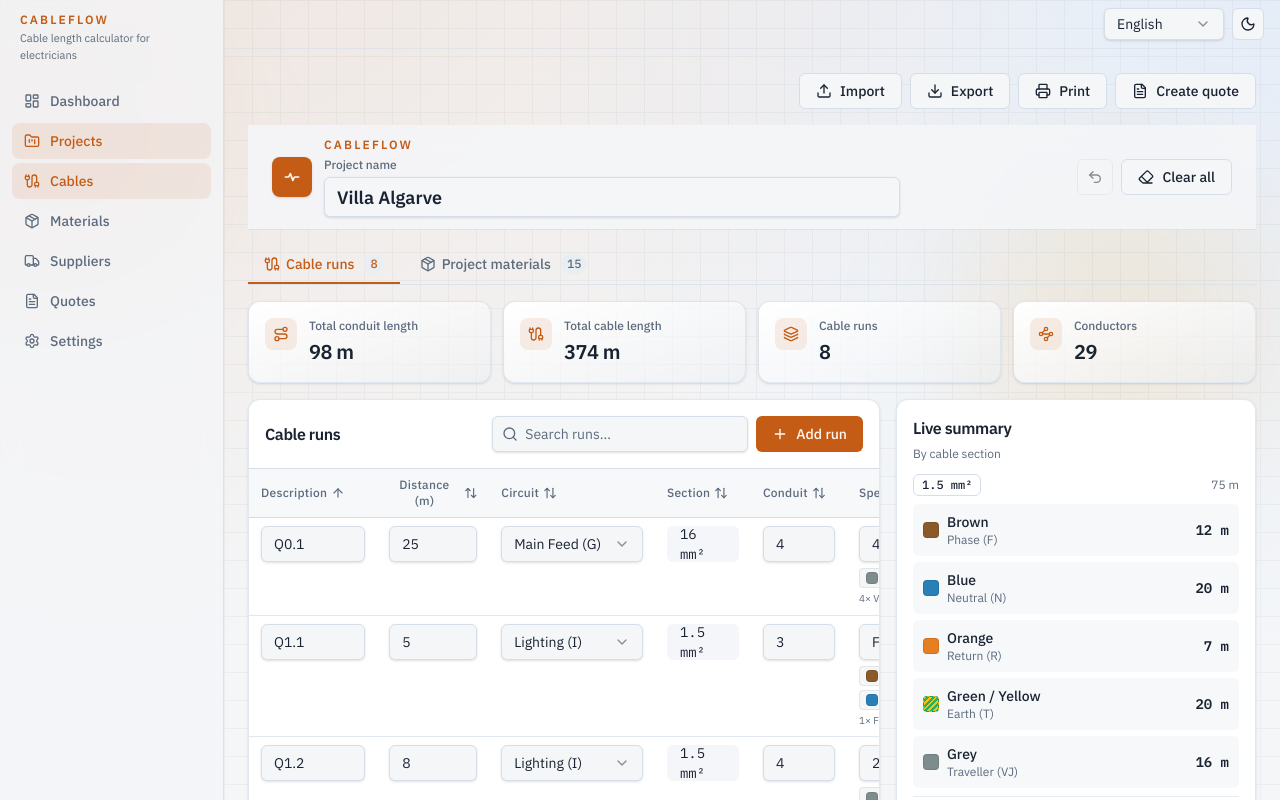
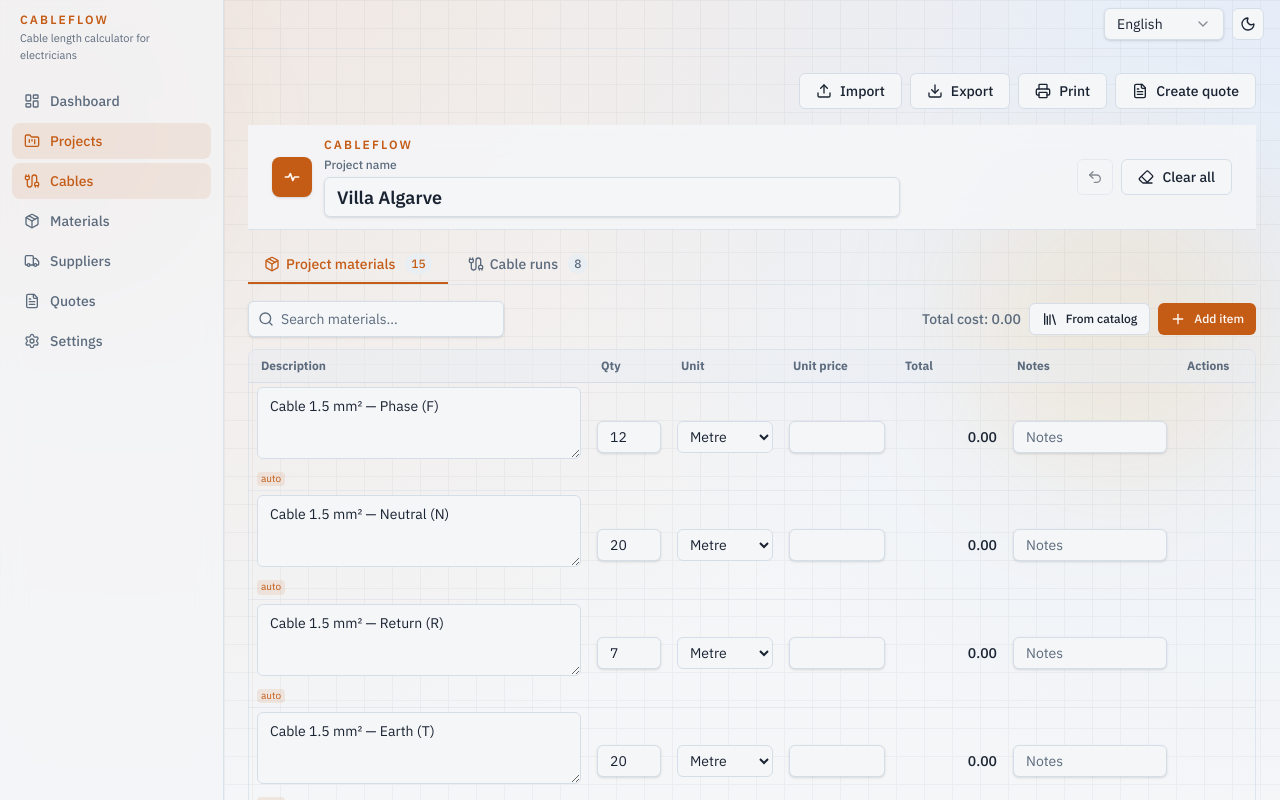
Before and after one commit to tmnunes/cableflow, a React (Vite) app: page /projects/9f4d8761-4138-4891-8c65-3120f624ed55/cables in a window 1280 px wide. Shown: the top 800 px of the page. Built offline with nearby package versions, Linux system fonts and the light colour scheme.

Commit message:
Refine project materials tab layout and row picker
Co-authored-by: Tiago Nunes <nunes_t@hotmail.com>

```diff
--- a/src/components/project/ProjectMaterialsTable.tsx
+++ b/src/components/project/ProjectMaterialsTable.tsx
@@ -62,6 +62,29 @@ export function ProjectMaterialsTable({
     })
 
   const supplierName = (id?: string) => suppliers.find((s) => s.id === id)?.name
+  const catalogLookup = useMemo(() => {
+    const byLabel = new Map<string, Material>()
+    const byId = new Map<string, Material>()
+    for (const material of catalogMaterials) {
+      const supplier = supplierName(material.supplierId)
+      const label = [material.name, supplier].filter(Boolean).join(' — ')
+      byLabel.set(label, material)
+      byId.set(material.id, material)
+    }
+    return { byLabel, byId }
+  }, [catalogMaterials, suppliers])
+
+  const applyCatalogSelection = (itemId: string, rawValue: string) => {
+    const selected = catalogLookup.byLabel.get(rawValue)
+    if (!selected) return
+    onUpdate(itemId, {
+      description: selected.name,
+      unit: selected.unit,
+      unitPrice: selected.purchasePrice,
+      catalogMaterialId: selected.id,
+      supplierId: selected.supplierId,
+    })
+  }
 
   return (
     <div className="space-y-3">
@@ -96,7 +119,7 @@ export function ProjectMaterialsTable({
         <table className="w-full text-sm">
           <thead>
             <tr className="border-b bg-muted/50 text-left text-xs font-medium text-muted-foreground">
-              <th className="px-3 py-2">{t('projectMaterials.description')}</th>
+              <th className="min-w-[340px] px-3 py-2">{t('projectMaterials.description')}</th>
               <th className="w-20 px-3 py-2">{t('projectMaterials.quantity')}</th>
               <th className="w-28 px-3 py-2">{t('projectMaterials.unit')}</th>
               <th className="w-28 px-3 py-2">{t('projectMaterials.unitPrice')}</th>
@@ -120,11 +143,35 @@ export function ProjectMaterialsTable({
                 return (
                   <tr key={item.id} className="border-b border-border/50 last:border-0">
                     <td className="px-2 py-1">
-                      <div>
-                        <Input
+                      <div className="space-y-1.5">
+                        {!isCableAuto ? (
+                          <>
+                            <Input
+                              list={`catalog-materials-${item.id}`}
+                              defaultValue={
+                                item.catalogMaterialId
+                                  ? [item.description, supplier].filter(Boolean).join(' — ')
+                                  : ''
+                              }
+                              onChange={(e) => applyCatalogSelection(item.id, e.target.value)}
+                              className="h-8 text-sm"
+                              placeholder={t('projectMaterials.catalogSearch')}
+                            />
+                            <datalist id={`catalog-materials-${item.id}`}>
+                              {catalogMaterials.map((material) => {
+                                const optionSupplier = supplierName(material.supplierId)
+                                const label = [material.name, optionSupplier]
+                                  .filter(Boolean)
+                                  .join(' — ')
+                                return <option key={material.id} value={label} />
+                              })}
+                            </datalist>
+                          </>
+                        ) : null}
+                        <textarea
                           value={item.description}
                           onChange={(e) => onUpdate(item.id, { description: e.target.value })}
-                          className="h-8 text-sm"
+                          className="min-h-[72px] w-full rounded-md border border-input bg-background px-3 py-2 text-sm outline-none ring-offset-background placeholder:text-muted-foreground focus-visible:ring-2 focus-visible:ring-ring focus-visible:ring-offset-2"
                           placeholder={t('projectMaterials.description')}
                           readOnly={isCableAuto}
                         />
--- a/src/i18n/en.ts
+++ b/src/i18n/en.ts
@@ -188,6 +188,7 @@ export const en = {
     totalCost: 'Total cost',
     cableAutoDescription: 'Cable {{section}} mm² — {{conductor}}',
     fromCatalog: 'From catalog',
+    catalogSearch: 'Search catalog for this line…',
     catalogEmpty: 'No materials found in catalog.',
     units: {
       unit: 'Unit',
--- a/src/i18n/pt.ts
+++ b/src/i18n/pt.ts
@@ -186,6 +186,7 @@ export const pt: TranslationSchema = {
     totalCost: 'Custo total',
     cableAutoDescription: 'Cabo {{section}} mm² — {{conductor}}',
     fromCatalog: 'Do catálogo',
+    catalogSearch: 'Pesquisar catálogo para esta linha…',
     catalogEmpty: 'Nenhum material encontrado no catálogo.',
     units: {
       unit: 'Unidade',
--- a/src/pages/ProjectPage.tsx
+++ b/src/pages/ProjectPage.tsx
@@ -33,7 +33,7 @@ function ProjectView({
   const { t } = useTranslation()
   const [searchParams, setSearchParams] = useSearchParams()
   const requestedTab = searchParams.get('tab')
-  const activeTab: Tab = requestedTab === 'materials' ? 'materials' : 'cables'
+  const activeTab: Tab = requestedTab === 'cables' ? 'cables' : 'materials'
 
   const {
     project,
@@ -71,11 +71,8 @@ function ProjectView({
 
   const setActiveTab = (tab: Tab) => {
     const next = new URLSearchParams(searchParams)
-    if (tab === 'cables') {
-      next.delete('tab')
-    } else {
-      next.set('tab', tab)
-    }
+    if (tab === 'materials') next.delete('tab')
+    else next.set('tab', tab)
     setSearchParams(next, { replace: true })
   }
 
@@ -129,6 +126,21 @@ function ProjectView({
       <div className="flex gap-1 border-b border-border/70 no-print">
         <button
           type="button"
+          onClick={() => setActiveTab('materials')}
+          className={`flex items-center gap-1.5 border-b-2 px-4 py-2 text-sm font-medium transition-colors ${
+            activeTab === 'materials'
+              ? 'border-primary text-primary'
+              : 'border-transparent text-muted-foreground hover:text-foreground'
+          }`}
+        >
+          <Package className="h-4 w-4" />
+          {t('projects.tabs.materials')}
+          <span className="ml-1 rounded-full bg-muted px-1.5 py-0.5 text-xs tabular-nums">
+            {projectMaterials.length}
+          </span>
+        </button>
+        <button
+          type="button"
           onClick={() => setActiveTab('cables')}
           className={`flex items-center gap-1.5 border-b-2 px-4 py-2 text-sm font-medium transition-colors ${
             activeTab === 'cables'
@@ -140,21 +152,6 @@ function ProjectView({
           {t('projects.tabs.cables')}
           <span className="ml-1 rounded-full bg-muted px-1.5 py-0.5 text-xs tabular-nums">
             {project.items.length}
-          </span>
-        </button>
-        <button
-          type="button"
-          onClick={() => setActiveTab('materials')}
-          className={`flex items-center gap-1.5 border-b-2 px-4 py-2 text-sm font-medium transition-colors ${
-            activeTab === 'materials'
-              ? 'border-primary text-primary'
-              : 'border-transparent text-muted-foreground hover:text-foreground'
-          }`}
-        >
-          <Package className="h-4 w-4" />
-          {t('projects.tabs.materials')}
-          <span className="ml-1 rounded-full bg-muted px-1.5 py-0.5 text-xs tabular-nums">
-            {projectMaterials.length}
           </span>
         </button>
       </div>
```
